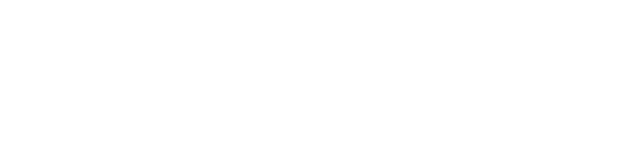
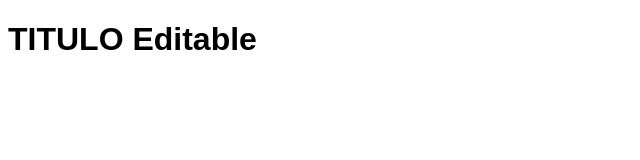
Before and after one commit to lany033/JavaScript, a plain HTML site: page JS_level1/index.html in a window 1280 px wide. Shown: the whole page, without its empty margins (0-640 px from the left). Drawn offline with Linux system fonts and the light colour scheme.

Commit message:
atributos js

```diff
--- /dev/null
+++ b/JS_level1/atributos.js
@@ -0,0 +1,3 @@
+const titulo = document.querySelector(".titulo");
+
+titulo.setAttribute("contentEditable","true")
--- /dev/null
+++ b/JS_level1/estilo.css
@@ -0,0 +1,4 @@
+body{
+    color: black;
+    font-family: sans-serif;
+}
--- a/JS_level1/index.html
+++ b/JS_level1/index.html
@@ -4,12 +4,12 @@
     <meta charset="UTF-8">
     <meta http-equiv="X-UA-Compatible" content="IE=edge">
     <meta name="viewport" content="width=device-width, initial-scale=1.0">
+    <link rel="stylesheet" href="estilo.css">
     <title>Document</title>
 
 <body>
-        <h1>
-        </h1>
-        <script src="consola2.js"></script>
+        <h1 class="titulo"> TITULO Editable </h1>
+        <script src="atributos.js"></script>
     </head>
 </body>
 </html>
```
